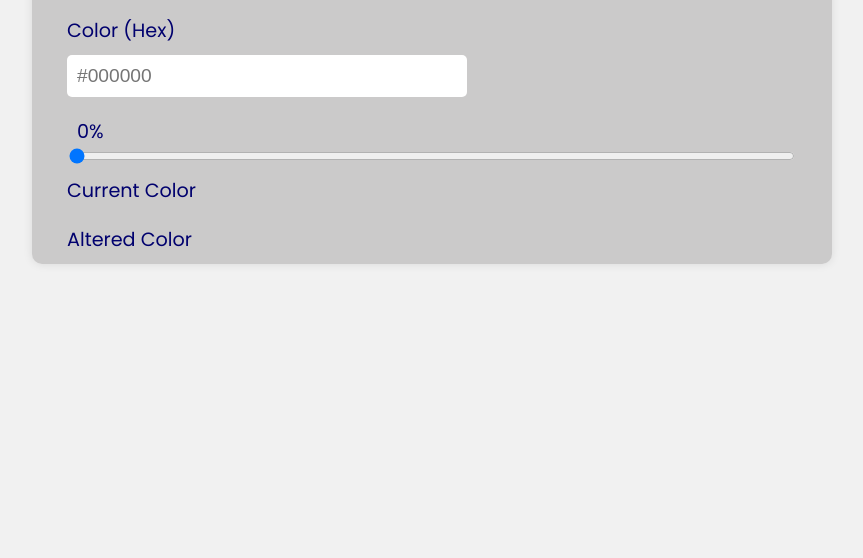
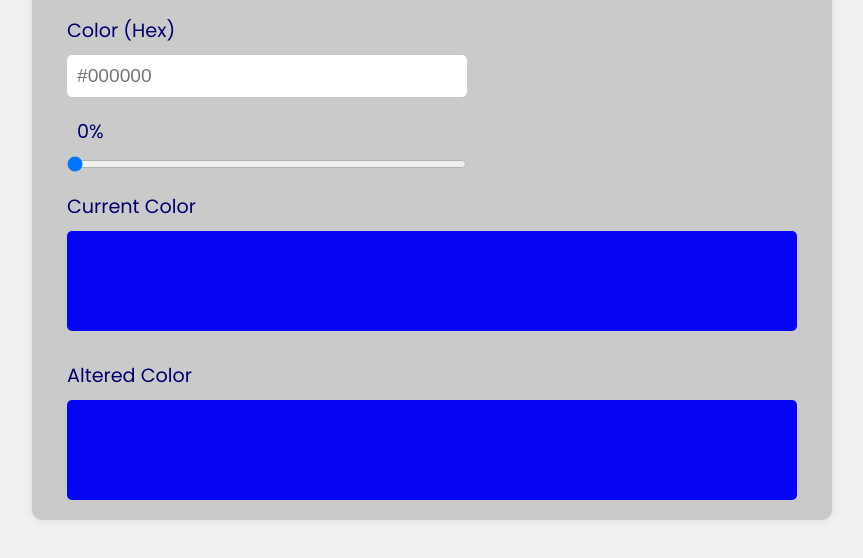
Before and after one commit to Tongaston/Scrimba-JavaScript-Practice, a browser extension: page Color tool/index.html in a window 1280 px wide. Shown: the part 238-796 px from the top of the page, without its empty margins (208-1071 px from the left). Drawn offline with Linux system fonts and the light colour scheme; files whose address does not match are found by name.

Commit message:
change input range width

```diff
--- a/Color tool/style.css
+++ b/Color tool/style.css
@@ -46,12 +46,13 @@ h1 {
 }
 
 label, p {
+  display: block;
   color: #01016e;
   font-size: 1.2rem;
   margin: 10px 0;
 }
 
-#hexColorEl {
+input[type="text"] {
   padding: 10px;
   font-size: 1.2rem;
   color: #5e029f;
@@ -62,6 +63,19 @@ label, p {
   max-width: 400px;
 }
 
+input[type="range"] {
+  max-width: 400px;
+  margin: 10px 0;
+}
+
 #sliderText {
   margin: 20px 0 0 10px;
 }
+
+.color-box {
+  height: 100px;
+  width: 100%;
+  background-color: #0505f4;
+  border-radius: 5px;
+  margin: 0 0 20px 0;
+}
```
